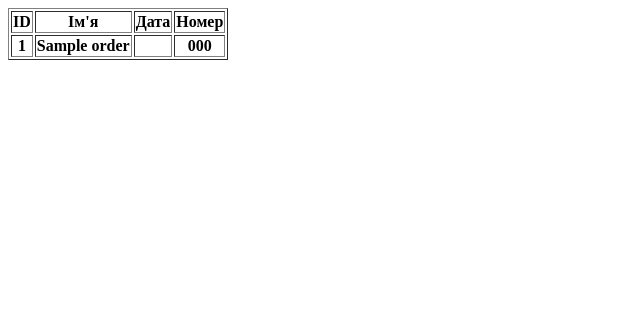
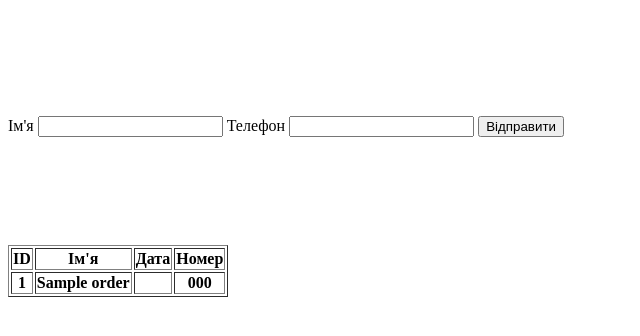
Before and after one commit to Head-Shot-53/django_training_website_1, a Django app: page /home/ in a window 1280 px wide. Shown: the top 336 px of the page, without its empty margins (0-640 px from the left). Run offline with Django 5.2, Linux system fonts and the light colour scheme; tables that the repository leaves empty hold one stand-in row (values such as "Sample post"); lists and menus that the app fills with data are empty.

Commit message:
додав форму заповнення заявки до сайту, а також додав посилання на сторінку подяки коли користувач відправить свою заявку

```diff
--- a/templates/index.html
+++ b/templates/index.html
@@ -6,6 +6,34 @@
     <title>Document</title>
 </head>
 <body>
+
+<br>
+<br>
+<br>
+<br>
+<br>
+<br>
+
+<form action="{% url 'thanks_page' %}" method="">
+    <label>Ім'я</label>
+    <input name="name">
+    <label>Телефон</label>
+    <input name="phone">
+    <button type="submit">Відправити</button>
+</form>
+
+
+<br>
+<br>
+<br>
+<br>
+<br>
+<br>
+
+
+
+
+
 {% if object_list %}
 <table border="1">
     <tr>
```
